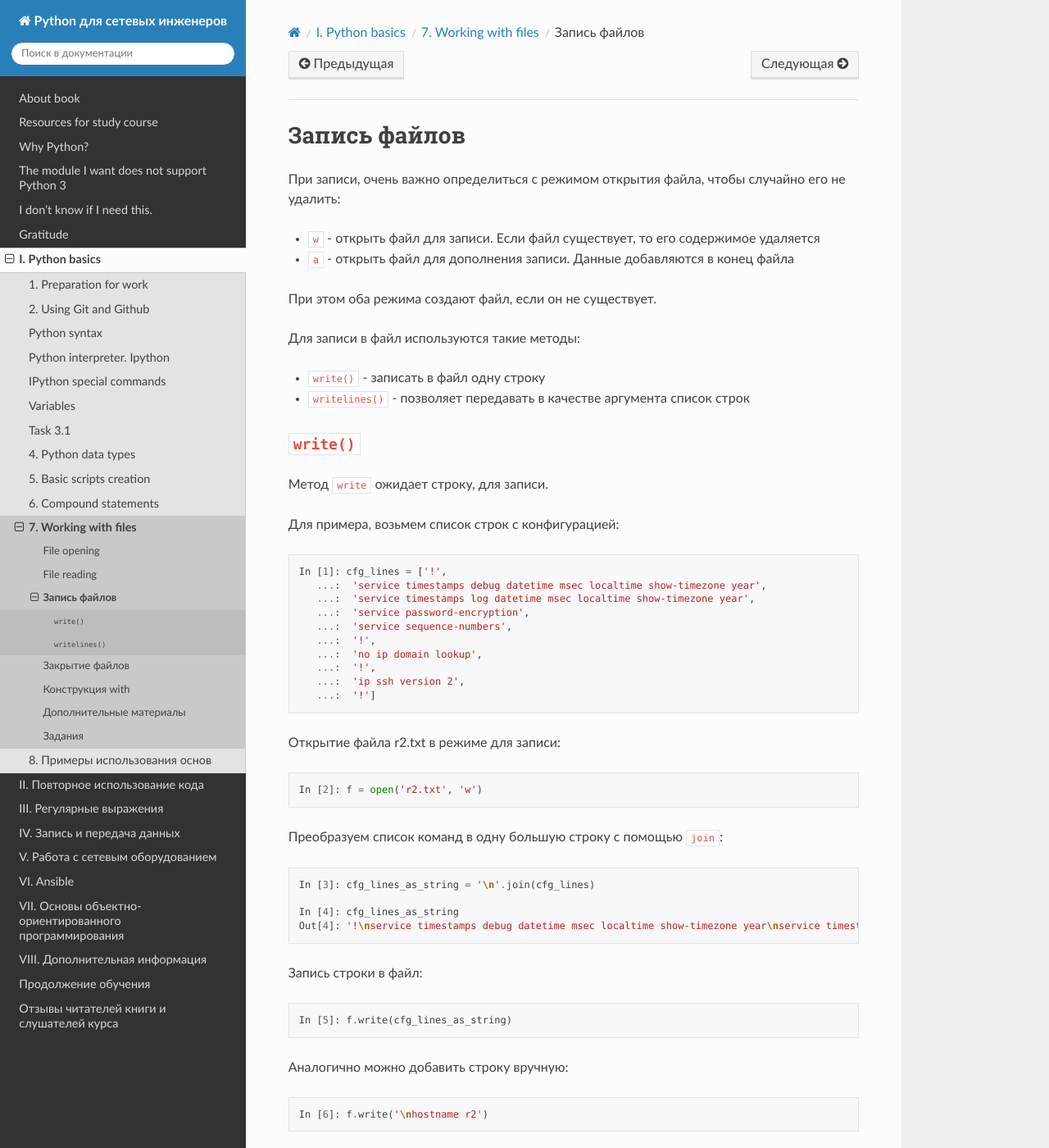
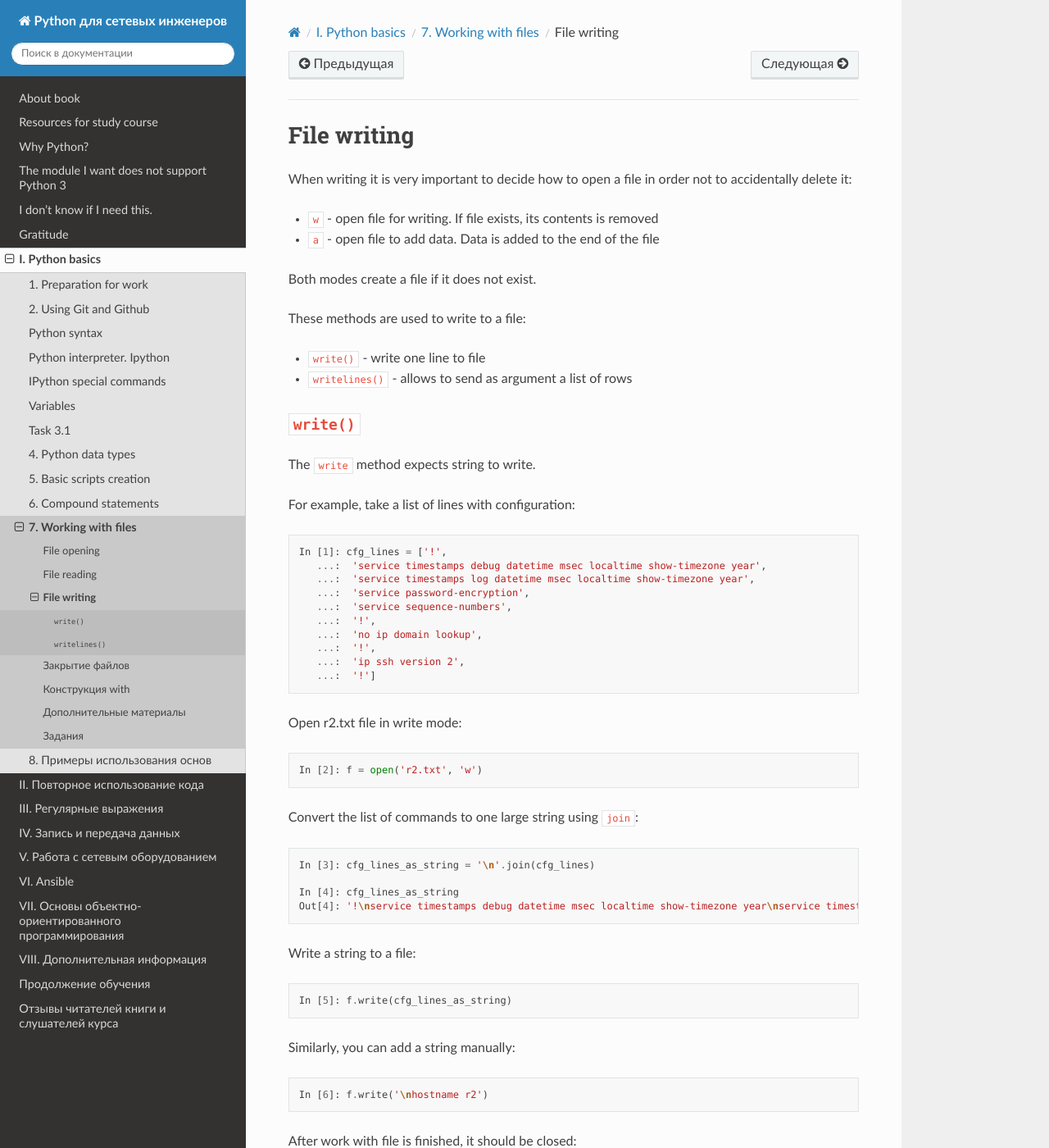
Before and after one commit to Aidar5/nattoeng, a Sphinx documentation site: the page built from docs/source/book/07_files/3_write.rst, in a window 1280 px wide and 1400 px high. Shown: the whole window at 82% size. Built offline with Sphinx 7.4.7 and the Read the Docs theme 2.0.0, drawn with Linux system fonts in a browser that asks for light colours; pages that are not in the unit, such as notebooks, are missing from menus; some of the changed text lies outside the part shown.

Commit message:
Update 3_write.rst

```diff
--- a/docs/source/book/07_files/3_write.rst
+++ b/docs/source/book/07_files/3_write.rst
@@ -1,27 +1,24 @@
-Запись файлов
+File writing
 -------------
 
-При записи, очень важно определиться с режимом открытия файла, чтобы
-случайно его не удалить:
+When writing it is very important to decide how to open a file in order not to accidentally delete it:
 
-*  ``w`` - открыть файл для записи. Если файл существует, то его
-   содержимое удаляется
-*  ``a`` - открыть файл для дополнения записи. Данные добавляются в
-   конец файла
+*  ``w`` - open file for writing. If file exists, its contents is removed
+*  ``a`` - open file to add data. Data is added to the end of the file
 
-При этом оба режима создают файл, если он не существует.
+Both modes create a file if it does not exist.
 
-Для записи в файл используются такие методы:
+These methods are used to write to a file:
 
-*  ``write()`` - записать в файл одну строку
-*  ``writelines()`` - позволяет передавать в качестве аргумента список строк
+*  ``write()`` - write one line to file
+*  ``writelines()`` - allows to send as argument a list of rows
 
 ``write()``
 ^^^^^^^^^^^
 
-Метод ``write`` ожидает строку, для записи.
+The ``write`` method expects string to write.
 
-Для примера, возьмем список строк с конфигурацией:
+For example, take a list of lines with configuration:
 
 .. code:: python
 
@@ -36,13 +33,13 @@
        ...:  'ip ssh version 2',
        ...:  '!']
 
-Открытие файла r2.txt в режиме для записи:
+Open r2.txt file in write mode:
 
 .. code:: python
 
     In [2]: f = open('r2.txt', 'w')
 
-Преобразуем список команд в одну большую строку с помощью ``join``:
+Convert the list of commands to one large string using ``join``:
 
 .. code:: python
 
@@ -51,26 +48,25 @@
     In [4]: cfg_lines_as_string
     Out[4]: '!\nservice timestamps debug datetime msec localtime show-timezone year\nservice timestamps log datetime msec localtime show-timezone year\nservice password-encryption\nservice sequence-numbers\n!\nno ip domain lookup\n!\nip ssh version 2\n!'
 
-Запись строки в файл:
+Write a string to a file:
 
 .. code:: python
 
     In [5]: f.write(cfg_lines_as_string)
 
-Аналогично можно добавить строку вручную:
+Similarly, you can add a string manually:
 
 .. code:: python
 
     In [6]: f.write('\nhostname r2')
 
-После завершения работы с файлом, его необходимо закрыть:
+After work with file is finished, it should be closed:
 
 .. code:: python
 
     In [7]: f.close()
 
-Так как ipython поддерживает команду cat, можно легко посмотреть
-содержимое файла:
+Since ipython supports the *cat* command, you can easily see the content of the file:
 
 .. code:: python
 
@@ -90,9 +86,9 @@
 ``writelines()``
 ^^^^^^^^^^^^^^^^
 
-Метод ``writelines()`` ожидает список строк, как аргумент.
+The ``writelines()`` method expects list of strings as argument.
 
-Запись списка строк cfg_lines в файл:
+Writing cfg_lines list into the file:
 
 .. code:: python
 
@@ -116,11 +112,9 @@
     In [12]: cat r2.txt
     !service timestamps debug datetime msec localtime show-timezone yearservice timestamps log datetime msec localtime show-timezone yearservice password-encryptionservice sequence-numbers!no ip domain lookup!ip ssh version 2!
 
-В результате все строки из списка записались в одну строку файла, так
-как в конце строк не было символа ``\n``.
+As a result, all lines in the list were written into one line of the file because there was no symbol ``\n`` at the end of the lines.
 
-Добавить перевод строки можно по-разному.
-Например, можно просто обработать список в цикле:
+You can add line feed character in different ways. For example, you can simply process the list in the loop:
 
 .. code:: python
 
@@ -142,8 +136,7 @@
      '!\n',
      'ip ssh version 2\n',
 
-Если итоговый список записать заново в файл, то в нём уже
-будут переводы строк:
+If write the resulting list into the file, it already contains line feed characters:
 
 .. code:: python
 
```
